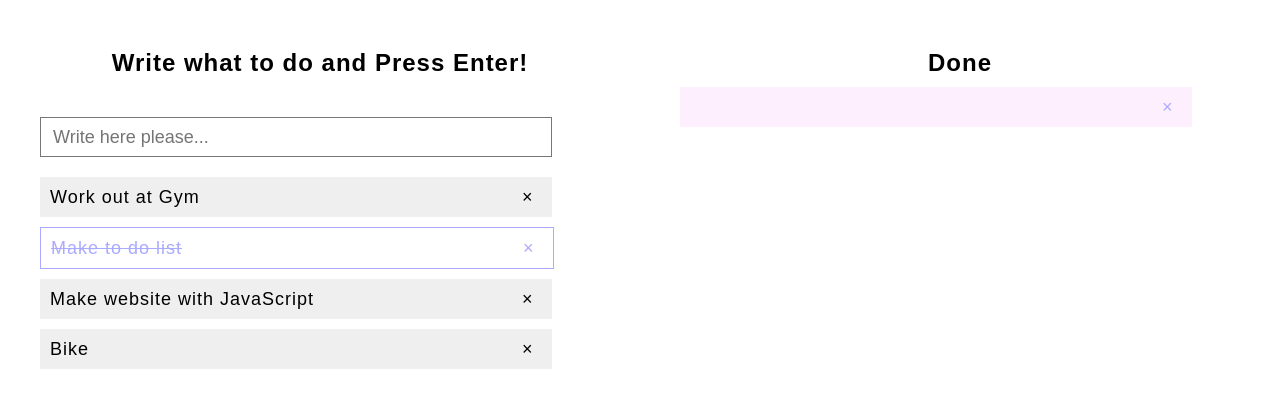
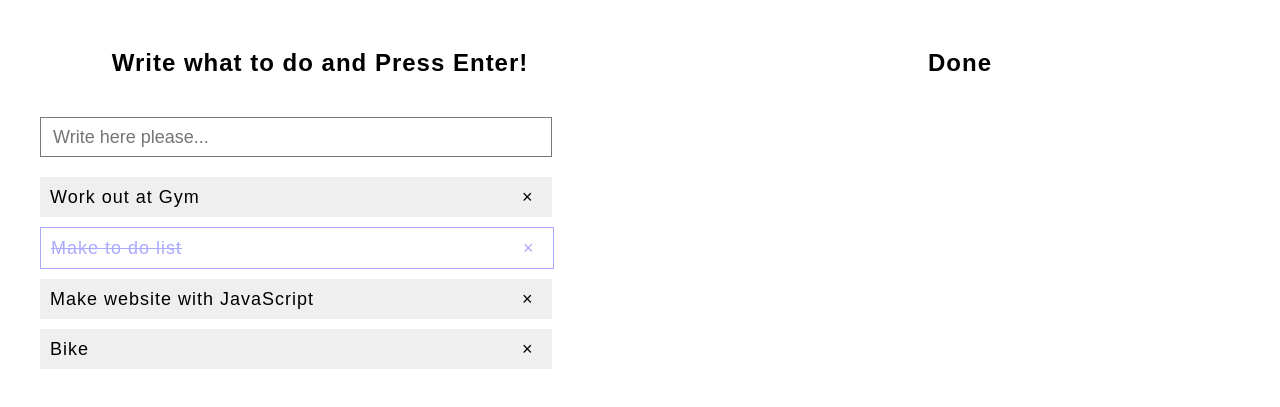
Before and after one commit to amyyoon/todolist, a plain HTML site: page html/todolist_01.html in a window 1280 px wide. Shown: the part 141-548 px from the top of the page. Drawn offline with Linux system fonts and the light colour scheme.

Commit message:
list deleted

```diff
--- a/html/todolist_01.html
+++ b/html/todolist_01.html
@@ -33,7 +33,7 @@
 <section class="done">
 <h3>Done</h3>
 <ul id="doneUL">
-	<li class="checked" onclick="()"></li>
+	<!-- <li class="checked" onclick="()"></li> -->
 </ul>
 </section>
 </body>
```
